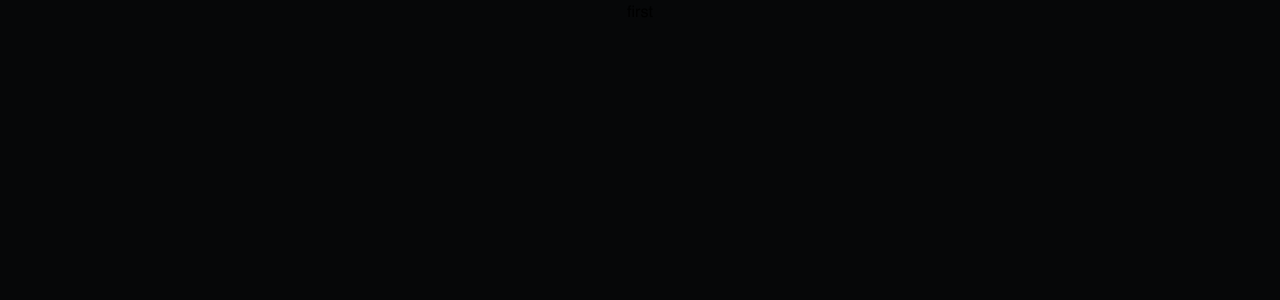
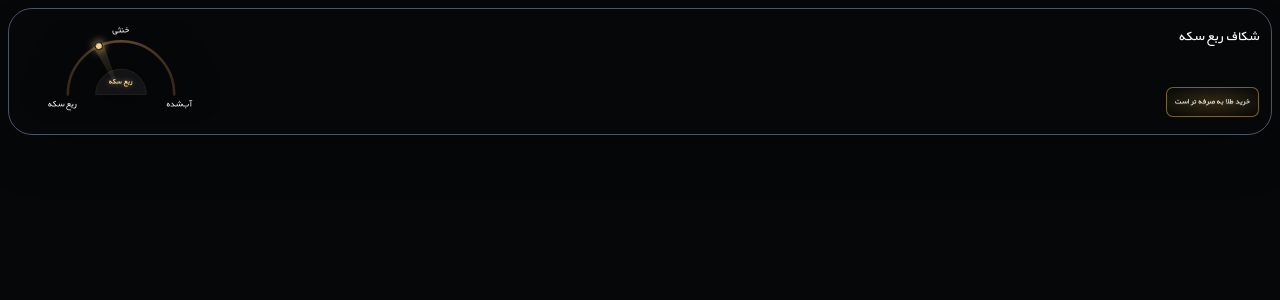
Before and after one commit to MohammadPolaei/Daraei-dashboard, a Next.js app: page / in a window 1280 px wide. Shown: the top 300 px of the page. Built offline with nearby package versions, Linux system fonts and the light colour scheme.

Commit message:
feat : shekaf-sekke components created

```diff
--- a/src/app/layout.tsx
+++ b/src/app/layout.tsx
@@ -30,7 +30,7 @@ export default function RootLayout({
 	return (
 		<html lang="en" className={`${BYekan.className} h-full antialiased`}>
 			<body className="min-h-full flex flex-col justify-start items-center bg-[#060708]">
-				<div className="max-w-78">{children}</div>
+				<div className="w-full p-2">{children}</div>
 			</body>
 		</html>
 	);
--- a/src/app/page.tsx
+++ b/src/app/page.tsx
@@ -1,7 +1,11 @@
+import GoldSilverChoose from "@/features/gold-silver-choose/components/gold-silver-choose";
+import ShekafSekke from "@/features/shekaf-sekke/components/shekaf-sekke";
+
 export default function Home() {
 	return (
-		<div className="">
-			<main className="">first</main>
-		</div>
+		<main className="">
+			<ShekafSekke />
+			<GoldSilverChoose />
+		</main>
 	);
 }
--- /dev/null
+++ b/src/components/base/section-container.tsx
@@ -0,0 +1,13 @@
+import { ReactNode } from "react";
+
+export default function SectionContainer({
+	children,
+}: {
+	children: ReactNode;
+}) {
+	return (
+		<section className="min-w-85.75 text-white p-3 rounded-3xl border border-gray-600 mx-auto shadow-2xl">
+			{children}
+		</section>
+	);
+}
--- a/src/features/gold-silver-choose/components/gold-silver-choose.tsx
+++ b/src/features/gold-silver-choose/components/gold-silver-choose.tsx
@@ -1,3 +1,3 @@
 export default function GoldSilverChoose() {
-	return <div>GoldSilverChoose</div>;
+	return <></>;
 }
--- /dev/null
+++ b/src/features/shekaf-sekke/components/gold-gauge.tsx
@@ -0,0 +1,144 @@
+import React, { useMemo } from "react";
+
+interface GoldGaugeProps {
+	robeSekkehScore: number;
+	khonsaScore: number;
+	abShodehScore: number;
+}
+
+const GoldGauge: React.FC<GoldGaugeProps> = ({
+	robeSekkehScore,
+	khonsaScore,
+	abShodehScore,
+}) => {
+	const dominantState = useMemo(() => {
+		const max = Math.max(robeSekkehScore, khonsaScore, abShodehScore);
+		if (max === 0) return "خنثی";
+		if (max === robeSekkehScore) return "ربع سکه";
+		if (max === abShodehScore) return "آب‌شده";
+		return "خنثی";
+	}, [robeSekkehScore, khonsaScore, abShodehScore]);
+
+	const indicatorAngle = useMemo(() => {
+		const total = robeSekkehScore + khonsaScore + abShodehScore;
+		if (total === 0) return 0;
+
+		const normalizedWeight =
+			(-1 * robeSekkehScore + 0 * khonsaScore + 1 * abShodehScore) / total;
+
+		return normalizedWeight * 80;
+	}, [robeSekkehScore, khonsaScore, abShodehScore]);
+
+	return (
+		<div className="relative flex flex-col items-center justify-center px-6 rounded-3xl w-full max-w-md mx-auto overflow-hidden">
+			<div className="absolute inset-0 bg-radial-gradient from-amber-500/5 to-transparent pointer-events-none" />
+
+			<div className="relative w-full aspect-2/1 max-w-[320px] z-10">
+				<svg
+					viewBox="0 0 300 200"
+					className="w-full h-full drop-shadow-[0_4px_20px_rgba(0,0,0,0.6)]"
+				>
+					<defs>
+						<linearGradient id="arcGradient" x1="0%" y1="0%" x2="100%" y2="0%">
+							<stop offset="0%" stopColor="#3d2d1d" />
+							<stop offset="50%" stopColor="#6e5033" />
+							<stop offset="100%" stopColor="#3d2d1d" />
+						</linearGradient>
+
+						<linearGradient id="beamGradient" x1="0%" y1="0%" x2="0%" y2="100%">
+							<stop offset="0%" stopColor="#fbd38d" stopOpacity="0.18" />
+							<stop offset="100%" stopColor="#fbd38d" stopOpacity="0" />
+						</linearGradient>
+
+						<filter id="goldGlow" x="-20%" y="-20%" width="140%" height="140%">
+							<feGaussianBlur stdDeviation="5" result="blur" />
+							<feComposite in="SourceGraphic" in2="blur" operator="over" />
+						</filter>
+					</defs>
+
+					<path
+						d="M 45 145 A 105 105 0 0 1 255 145"
+						fill="none"
+						stroke="url(#arcGradient)"
+						strokeWidth="5"
+						strokeLinecap="round"
+						className="opacity-90"
+					/>
+
+					<path
+						d="M 100 145 A 50 50 0 0 1 200 145 Z"
+						fill="#141416"
+						stroke="#262629"
+						strokeWidth="1.5"
+					/>
+
+					<g
+						style={{
+							transform: `rotate(${indicatorAngle}deg)`,
+							transformOrigin: "150px 145px",
+							transition: "transform 1.2s cubic-bezier(0.25, 1, 0.5, 1)",
+						}}
+					>
+						<polygon points="150,145 140,40 160,40" fill="url(#beamGradient)" />
+
+						<circle
+							cx="150"
+							cy="40"
+							r="7"
+							fill="#fbd38d"
+							stroke="#0a0a0a"
+							strokeWidth="2"
+							className="shadow-inner"
+							style={{ filter: "drop-shadow(0px 0px 8px #fbd38d)" }}
+						/>
+					</g>
+
+					<text
+						x="150"
+						y="125"
+						textAnchor="middle"
+						fill="#fbd38d"
+						className="font-bold text-[15px] select-none"
+						style={{
+							filter: "drop-shadow(0px 0px 5px rgba(251, 211, 141, 0.5))",
+						}}
+					>
+						{dominantState}
+					</text>
+
+					<text
+						x="150"
+						y="23"
+						textAnchor="middle"
+						fill="#fff"
+						className="text-[18px] opacity-95 select-none font-light"
+					>
+						خنثی
+					</text>
+
+					<text
+						x="35"
+						y="170"
+						textAnchor="middle"
+						fill="#ffffff"
+						className="text-[18px] opacity-95 select-none font-light"
+					>
+						ربع سکه
+					</text>
+
+					<text
+						x="265"
+						y="170"
+						textAnchor="middle"
+						fill="#ffffff"
+						className="text-[18px] opacity-95 select-none font-light"
+					>
+						آب‌شده
+					</text>
+				</svg>
+			</div>
+		</div>
+	);
+};
+
+export default GoldGauge;
--- a/src/features/shekaf-sekke/components/shekaf-sekke.tsx
+++ b/src/features/shekaf-sekke/components/shekaf-sekke.tsx
@@ -1,3 +1,20 @@
+import SectionContainer from "@/components/base/section-container";
+import GoldGauge from "@/features/shekaf-sekke/components/gold-gauge";
+
 export default function ShekafSekke() {
-	return <div>ShekafSekke</div>;
+	return (
+		<SectionContainer>
+			<div className="flex flex-row justify-between items-center h-full">
+				<div className="w-50">
+					<GoldGauge abShodehScore={2} khonsaScore={5} robeSekkehScore={6} />
+				</div>
+				<div className="h-full flex flex-col justify-between items-end gap-10">
+					<h2 className="text-[14px] text-right">شکاف ربع سکه</h2>
+					<div className="text-[8px] text-center p-2 rounded-[7px] border border-[#E6B745]/50 bg-radial from-[#E6B745]/20 to-transparent text-shadow-2xs text-shadow-[#E6B745]/10 font-normal">
+						خرید طلا به صرفه تر است
+					</div>
+				</div>
+			</div>
+		</SectionContainer>
+	);
 }
```
